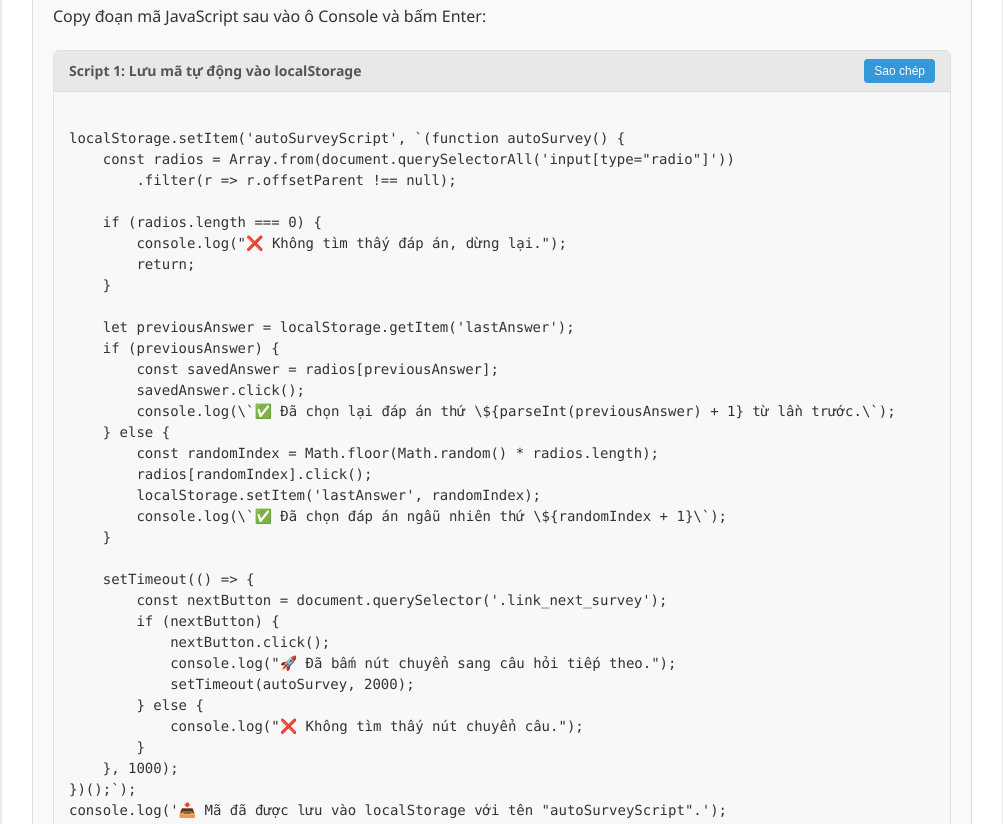
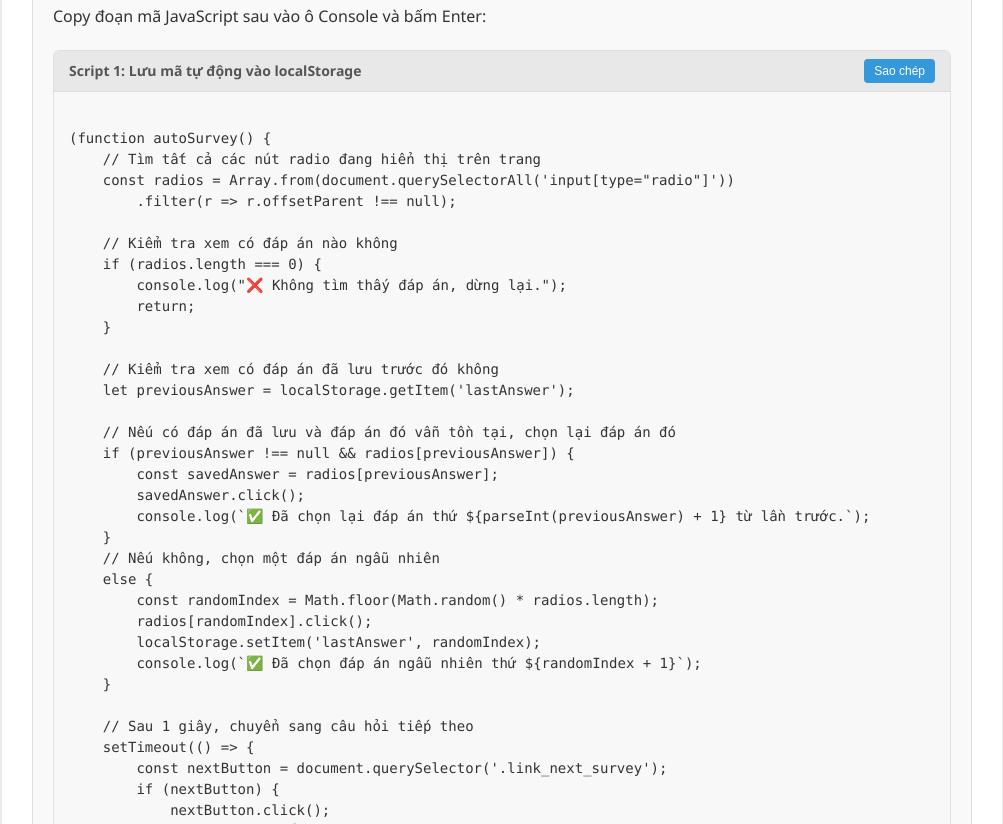
Before and after one commit to micovan107/autolazi, a plain HTML site: page index.html in a window 1280 px wide. Shown: the part 780-1604 px from the top of the page, without its empty margins (138-1141 px from the left). Drawn offline with Linux system fonts and the light colour scheme.

Commit message:
Update index.html

```diff
--- a/index.html
+++ b/index.html
@@ -217,39 +217,48 @@
                     <button class="copy-btn" onclick="copyCode(this, 'code1')">Sao chép</button>
                 </div>
                 <pre>
-                    <code id="code1">localStorage.setItem('autoSurveyScript', `(function autoSurvey() {
+                    <code id="code1">(function autoSurvey() {
+    // Tìm tất cả các nút radio đang hiển thị trên trang
     const radios = Array.from(document.querySelectorAll('input[type="radio"]'))
         .filter(r => r.offsetParent !== null);
 
+    // Kiểm tra xem có đáp án nào không
     if (radios.length === 0) {
         console.log("❌ Không tìm thấy đáp án, dừng lại.");
         return;
     }
 
+    // Kiểm tra xem có đáp án đã lưu trước đó không
     let previousAnswer = localStorage.getItem('lastAnswer');
-    if (previousAnswer) {
+
+    // Nếu có đáp án đã lưu và đáp án đó vẫn tồn tại, chọn lại đáp án đó
+    if (previousAnswer !== null && radios[previousAnswer]) {
         const savedAnswer = radios[previousAnswer];
         savedAnswer.click();
-        console.log(\`✅ Đã chọn lại đáp án thứ \${parseInt(previousAnswer) + 1} từ lần trước.\`);
-    } else {
+        console.log(`✅ Đã chọn lại đáp án thứ ${parseInt(previousAnswer) + 1} từ lần trước.`);
+    }
+    // Nếu không, chọn một đáp án ngẫu nhiên
+    else {
         const randomIndex = Math.floor(Math.random() * radios.length);
         radios[randomIndex].click();
         localStorage.setItem('lastAnswer', randomIndex);
-        console.log(\`✅ Đã chọn đáp án ngẫu nhiên thứ \${randomIndex + 1}\`);
+        console.log(`✅ Đã chọn đáp án ngẫu nhiên thứ ${randomIndex + 1}`);
     }
 
+    // Sau 1 giây, chuyển sang câu hỏi tiếp theo
     setTimeout(() => {
         const nextButton = document.querySelector('.link_next_survey');
         if (nextButton) {
             nextButton.click();
             console.log("🚀 Đã bấm nút chuyển sang câu hỏi tiếp theo.");
+            // Sau 2 giây, tiếp tục quá trình với câu hỏi mới
             setTimeout(autoSurvey, 2000);
         } else {
             console.log("❌ Không tìm thấy nút chuyển câu.");
         }
     }, 1000);
-})();`);
-console.log('📥 Mã đã được lưu vào localStorage với tên "autoSurveyScript".');</code>
+})();
+                    </code>
                 </pre>
             </div>
             </div>
```
